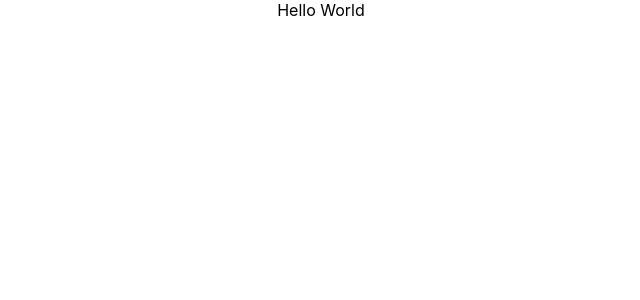
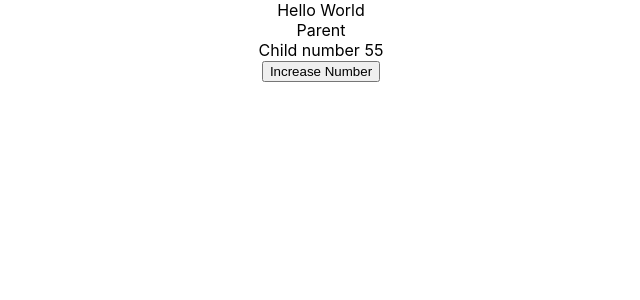
Before and after one commit to faisalrahman36/react_bc5, a React (Create React App) app: page / in a window 1280 px wide. Shown: the top 300 px of the page, without its empty margins (319-959 px from the left). Built offline with nearby package versions, Linux system fonts and the light colour scheme.

Commit message:
parent child

```diff
--- a/src/App.js
+++ b/src/App.js
@@ -1,11 +1,15 @@
-import React from 'react';
+import React, { useState } from 'react';
 import logo from './logo.svg';
 import './App.css';
+import Parent from './Parent';
 
 function App() {
+  let [number,setNumber]=useState(55);
   return (
     <div className="App">
    Hello World
+   <Parent num={number}></Parent>
+   <button onClick={()=>{setNumber(++number)}}>Increase Number</button>
     </div>
   );
 }
--- /dev/null
+++ b/src/Child.js
@@ -0,0 +1,12 @@
+import React from 'react';
+
+
+function Child(props) {
+  return (
+    <div className="App">
+Child number  {props.num}
+    </div>
+  );
+}
+
+export default Child;
--- /dev/null
+++ b/src/Parent.js
@@ -0,0 +1,14 @@
+import React from 'react';
+import Child from './Child';
+
+
+function Parent(props) {
+  return (
+    <div className="App">
+Parent
+<Child num={props.num}></Child>
+    </div>
+  );
+}
+
+export default Parent;
```
